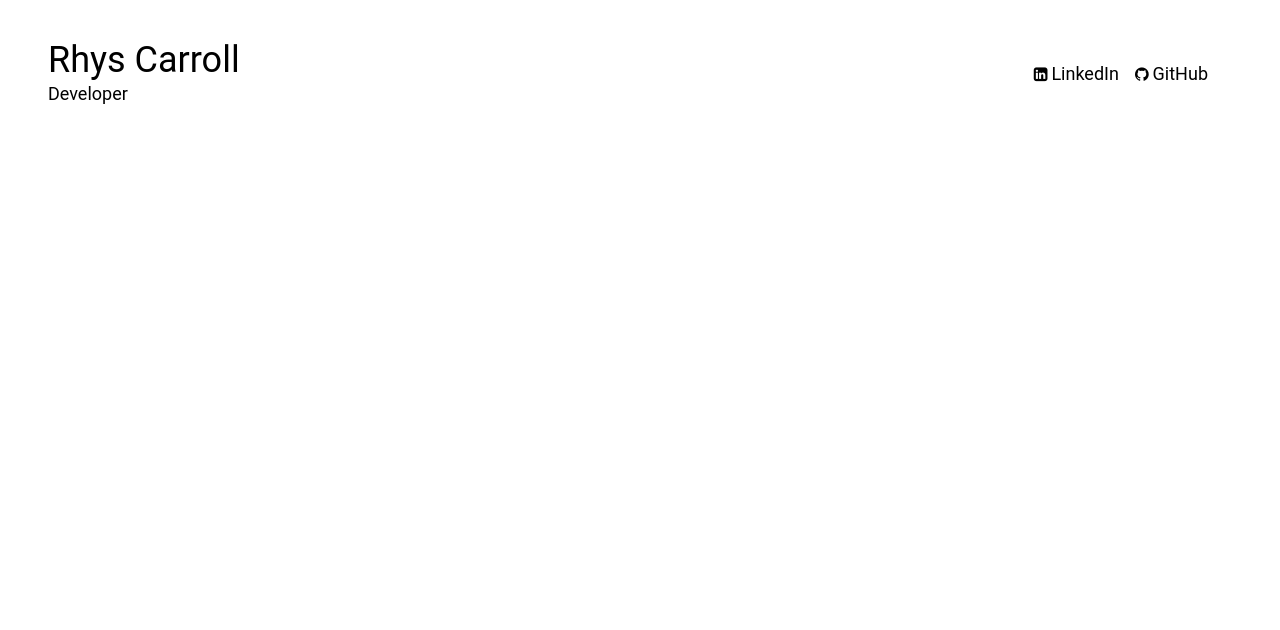
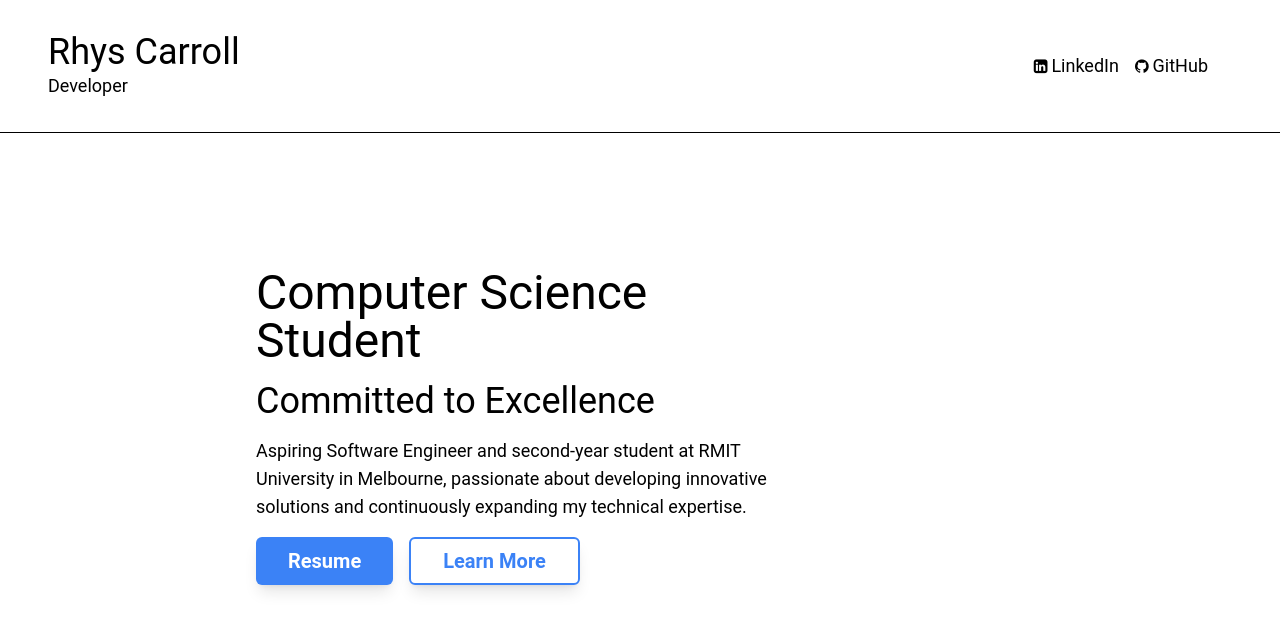
Before and after one commit to rhyscar/personal-website, a React (Vite) app: page / in a window 1280 px wide. Shown: the top 630 px of the page. Built offline with nearby package versions, Linux system fonts and the light colour scheme.

Commit message:
Completed navbar, started working on Hero component

```diff
--- a/index.html
+++ b/index.html
@@ -4,7 +4,7 @@
     <meta charset="UTF-8" />
     <link rel="icon" type="image/svg+xml" href="/vite.svg" />
     <meta name="viewport" content="width=device-width, initial-scale=1.0" />
-    <title>Vite + React</title>
+    <title>Rhys - Developer</title>
     <link rel="stylesheet" href="https://cdnjs.cloudflare.com/ajax/libs/font-awesome/4.7.0/css/font-awesome.min.css">
   </head>
   <body>
--- a/src/App.jsx
+++ b/src/App.jsx
@@ -1,12 +1,16 @@
 import React from 'react'
-import Navbar from './components/navbar';
+import Navbar from './components/Navbar';
+import Hero from './components/Hero';
 
 const App = () => {
   return (
     <>
-     <header>
-        <Navbar name="Rhys Carroll" description="Developer"/>
-     </header>
+      <header>
+        <Navbar name="Rhys Carroll" description="Developer" />
+      </header>
+      <main>
+        <Hero />
+      </main>
     </>
   )
 }
--- /dev/null
+++ b/src/components/Hero.jsx
@@ -0,0 +1,17 @@
+const Hero = () => {
+    return (
+        <>
+            <div className="justify-between px-64 py-32 max-w-5xl">
+                <h1 className="text-5xl py-2">Computer Science Student</h1>
+                <h1 className="text-4xl py-2">Committed to Excellence</h1>
+                <h2 className="text-lg py-2">Aspiring Software Engineer and second-year student at RMIT University in Melbourne, passionate about developing innovative solutions and continuously expanding my technical expertise.</h2>
+                <div className="flex gap-x-4 pr-16 py-2">
+                    <button className="text-white bg-blue-500 rounded-md shadow-lg hover:shadow-blue-400 hover:bg-blue-400 transition duration-300 text-xl font-bold px-8 py-2">Resume</button>
+                    <button className="border-blue-500 text-blue-500 border-2 rounded-md shadow-lg hover:shadow-blue-400 hover:text-blue-400 hover:border-blue-400 transition duration-300 text-xl font-bold px-8 py-2">Learn More</button>
+                </div>
+            </div>
+        </>
+    )
+}
+
+export default Hero
--- a/src/components/Navbar.jsx
+++ b/src/components/Navbar.jsx
@@ -1,11 +1,10 @@
-import React from 'react'
-
 const Navbar = (props) => {
     return (
-        <nav className="flex items-center justify-between px-6 py-4">
+        <>
+            <nav className="flex items-center justify-between px-6 py-2">
                 <div className="flex flex-col p-6">
-                <h1 className="text-4xl"> { props.name } </h1>
-                <h2 className="text-lg"> { props.description } </h2>
+                    <h1 className="text-4xl"> {props.name} </h1>
+                    <h2 className="text-lg"> {props.description} </h2>
                 </div>
 
                 <div className="flex gap-x-4 pr-12">
@@ -19,6 +18,8 @@ const Navbar = (props) => {
                     </div>
                 </div>
             </nav>
+            <hr className="border-b-1 border-black"></hr>
+        </>
     )
 }
 
```
Lines whose indentation alone changed are shown as unchanged.
